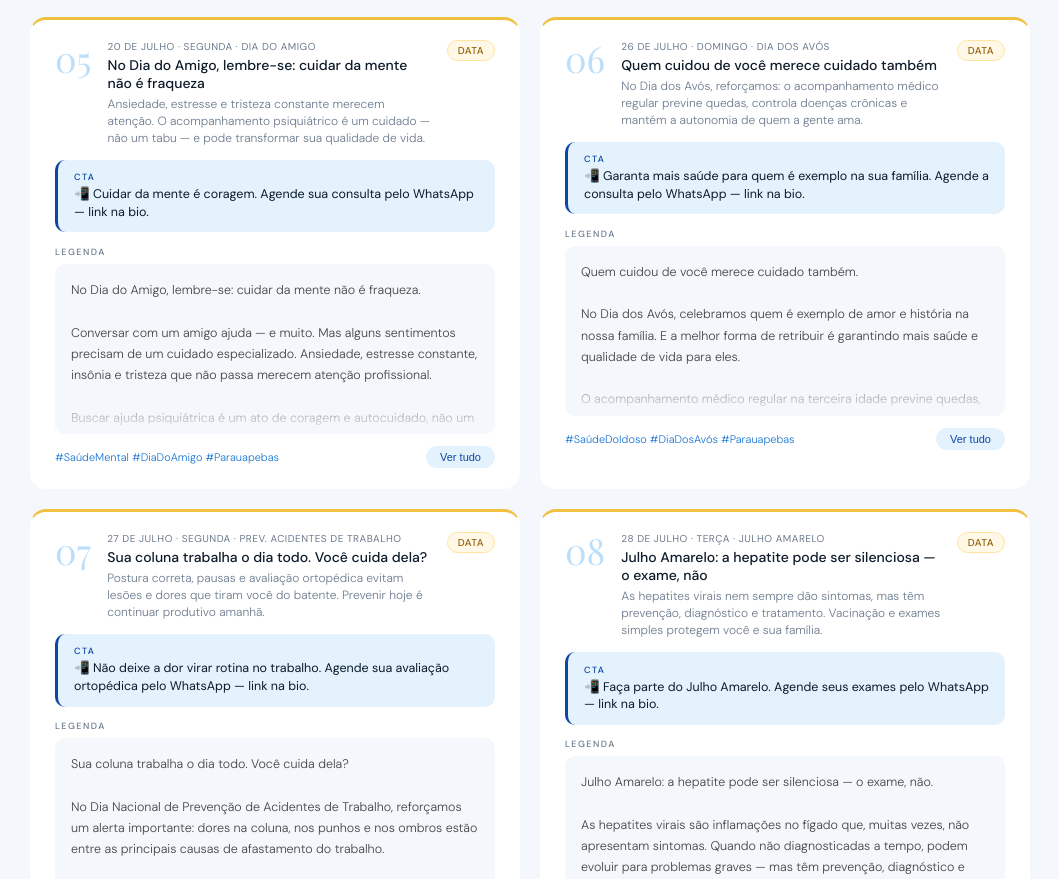
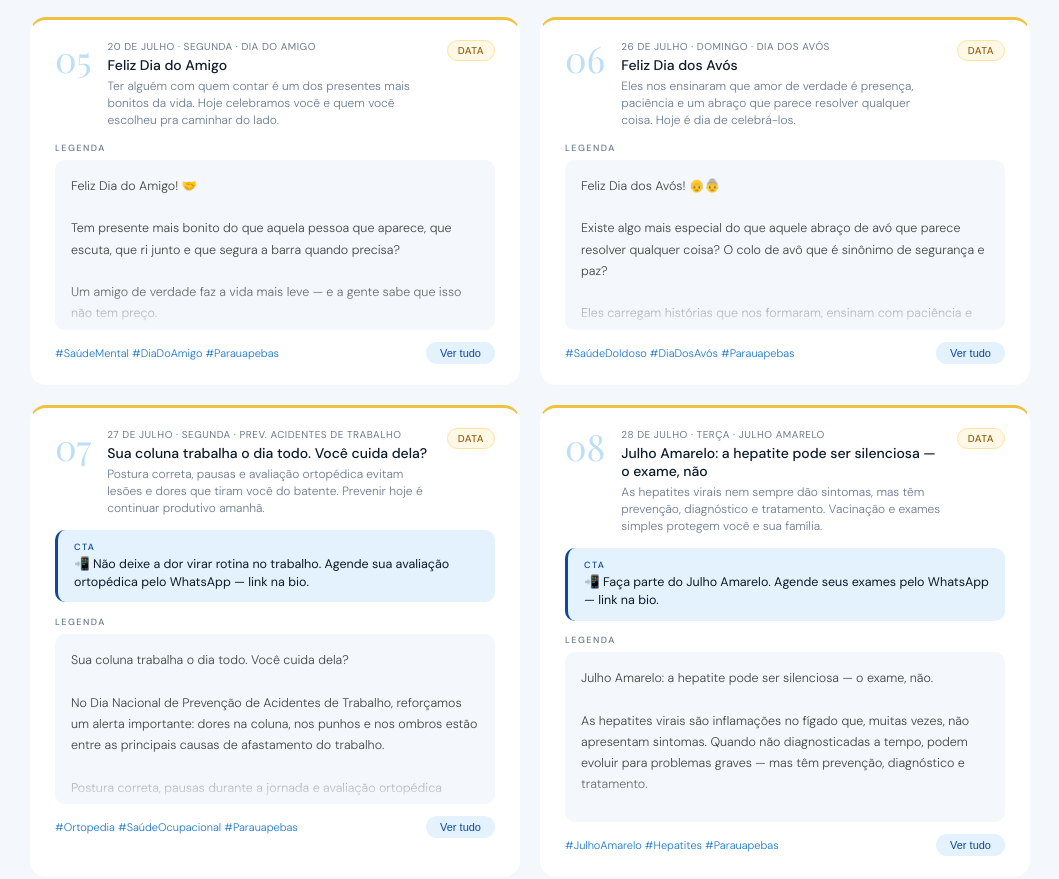
Before and after one commit to isaquelevts/linhas-editoriais, a plain HTML site: page arthros/julho/index.html in a window 1280 px wide. Shown: the part 3074-3953 px from the top of the page, without its empty margins (110-1169 px from the left). Drawn offline with nearby package versions, Linux system fonts and the light colour scheme; a web font is replaced by a local one.

Commit message:
update: posts Dia do Amigo e Dia dos Avos sem conteudo institucional
Substituiu conteudo institucional/medico por legendas celebratorias e afetivas.
Removeu CTA e texto de servicos dos posts #5 e #6 de julho.

```diff
--- a/arthros/julho/index.html
+++ b/arthros/julho/index.html
@@ -284,12 +284,12 @@ nav { position:fixed; top:0; left:0; right:0; z-index:100; background:rgba(255,2
           <div class="tl-item">
             <div class="tl-date"><div class="tl-day">20</div><div class="tl-weekday">Segunda</div></div>
             <div class="tl-line gold-line"></div>
-            <div class="tl-content"><span class="tl-badge badge-data">Post #5 · Dia do Amigo</span><div class="tl-titulo">No Dia do Amigo, cuidar da mente não é fraqueza</div><div class="tl-formato">Arte · Psiquiatria / Saúde Mental</div></div>
+            <div class="tl-content"><span class="tl-badge badge-data">Post #5 · Dia do Amigo</span><div class="tl-titulo">Feliz Dia do Amigo</div><div class="tl-formato">Arte · Comemorativo</div></div>
           </div>
           <div class="tl-item">
             <div class="tl-date"><div class="tl-day">26</div><div class="tl-weekday">Domingo</div></div>
             <div class="tl-line gold-line"></div>
-            <div class="tl-content"><span class="tl-badge badge-data">Post #6 · Dia dos Avós</span><div class="tl-titulo">Quem cuidou de você merece cuidado também</div><div class="tl-formato">Arte · Saúde do Idoso / Geriatria</div></div>
+            <div class="tl-content"><span class="tl-badge badge-data">Post #6 · Dia dos Avós</span><div class="tl-titulo">Feliz Dia dos Avós</div><div class="tl-formato">Arte · Comemorativo</div></div>
           </div>
           <div class="tl-item">
             <div class="tl-date"><div class="tl-day">27</div><div class="tl-weekday">Segunda</div></div>
@@ -493,36 +493,26 @@ Arthros Especialidades Médicas — Parauapebas.
           <div class="post-card-num">05</div>
           <div class="post-card-meta">
             <div class="post-card-date">20 de julho · Segunda · Dia do Amigo</div>
-            <div class="post-card-titulo">No Dia do Amigo, lembre-se: cuidar da mente não é fraqueza</div>
-            <div class="post-card-sub">Ansiedade, estresse e tristeza constante merecem atenção. O acompanhamento psiquiátrico é um cuidado — não um tabu — e pode transformar sua qualidade de vida.</div>
+            <div class="post-card-titulo">Feliz Dia do Amigo</div>
+            <div class="post-card-sub">Ter alguém com quem contar é um dos presentes mais bonitos da vida. Hoje celebramos você e quem você escolheu pra caminhar do lado.</div>
           </div>
           <span class="tl-badge badge-data" style="flex-shrink:0;">Data</span>
         </div>
-        <div class="post-card-cta">
-          <div class="post-card-cta-label">CTA</div>
-          <div class="post-card-cta-txt">📲 Cuidar da mente é coragem. Agende sua consulta pelo WhatsApp — link na bio.</div>
-        </div>
         <div class="post-card-body">
           <div class="post-card-leg-label">Legenda</div>
-          <div class="post-card-legenda" id="leg5">No Dia do Amigo, lembre-se: cuidar da mente não é fraqueza.
+          <div class="post-card-legenda" id="leg5">Feliz Dia do Amigo! 🤝
 
-Conversar com um amigo ajuda — e muito. Mas alguns sentimentos precisam de um cuidado especializado. Ansiedade, estresse constante, insônia e tristeza que não passa merecem atenção profissional.
+Tem presente mais bonito do que aquela pessoa que aparece, que escuta, que ri junto e que segura a barra quando precisa?
 
-Buscar ajuda psiquiátrica é um ato de coragem e autocuidado, não um tabu. A saúde mental é tão importante quanto a saúde do corpo.
+Um amigo de verdade faz a vida mais leve — e a gente sabe que isso não tem preço.
 
-🧠 Ansiedade e síndrome do pânico
-😴 Distúrbios do sono
-💙 Depressão e oscilações de humor
-🤝 Acompanhamento humanizado e sigiloso
+Hoje é dia de celebrar quem caminhou do lado, nos dias bons e nos difíceis. Quem mandou mensagem sem motivo. Quem lembrou do seu aniversário. Quem ficou em silêncio quando era o que você precisava.
 
-Seja também amigo da sua mente.
-
-📲 Agende sua consulta agora!
+Com carinho da equipe Arthros. ❤️
 
 Arthros Especialidades Médicas — Parauapebas.
-📲 Agende pelo WhatsApp: link na bio.
 
-#ArthrosMedicina #SaudeMental #PsiquiatriaParauapebas #DiaDoAmigo #SaudeEmParauapebas</div>
+#ArthrosMedicina #DiaDoAmigo #SaudeEmParauapebas</div>
         </div>
         <div class="post-card-footer">
           <div class="hashtags">#SaúdeMental #DiaDoAmigo #Parauapebas</div>
@@ -536,36 +526,26 @@ Arthros Especialidades Médicas — Parauapebas.
           <div class="post-card-num">06</div>
           <div class="post-card-meta">
             <div class="post-card-date">26 de julho · Domingo · Dia dos Avós</div>
-            <div class="post-card-titulo">Quem cuidou de você merece cuidado também</div>
-            <div class="post-card-sub">No Dia dos Avós, reforçamos: o acompanhamento médico regular previne quedas, controla doenças crônicas e mantém a autonomia de quem a gente ama.</div>
+            <div class="post-card-titulo">Feliz Dia dos Avós</div>
+            <div class="post-card-sub">Eles nos ensinaram que amor de verdade é presença, paciência e um abraço que parece resolver qualquer coisa. Hoje é dia de celebrá-los.</div>
           </div>
           <span class="tl-badge badge-data" style="flex-shrink:0;">Data</span>
         </div>
-        <div class="post-card-cta">
-          <div class="post-card-cta-label">CTA</div>
-          <div class="post-card-cta-txt">📲 Garanta mais saúde para quem é exemplo na sua família. Agende a consulta pelo WhatsApp — link na bio.</div>
-        </div>
         <div class="post-card-body">
           <div class="post-card-leg-label">Legenda</div>
-          <div class="post-card-legenda" id="leg6">Quem cuidou de você merece cuidado também.
+          <div class="post-card-legenda" id="leg6">Feliz Dia dos Avós! 👴👵
 
-No Dia dos Avós, celebramos quem é exemplo de amor e história na nossa família. E a melhor forma de retribuir é garantindo mais saúde e qualidade de vida para eles.
+Existe algo mais especial do que aquele abraço de avó que parece resolver qualquer coisa? O colo de avô que é sinônimo de segurança e paz?
 
-O acompanhamento médico regular na terceira idade previne quedas, controla doenças crônicas e mantém a autonomia e o bem-estar de quem a gente ama.
+Eles carregam histórias que nos formaram, ensinam com paciência e amam de um jeito que só eles sabem fazer. Nos ensinaram que as coisas mais importantes da vida não têm pressa — e que o melhor tempero da comida é o amor com que é feita.
 
-🦴 Saúde óssea e prevenção de quedas
-❤️ Controle de doenças crônicas
-💊 Revisão de medicamentos
-🩺 Acompanhamento completo do idoso
+Hoje é dia de celebrar quem faz a gente se sentir em casa só de estar por perto.
 
-Cuide de quem sempre cuidou de você.
-
-📲 Agende sua consulta agora!
+Com todo o amor da equipe Arthros. ❤️
 
 Arthros Especialidades Médicas — Parauapebas.
-📲 Agende pelo WhatsApp: link na bio.
 
-#ArthrosMedicina #SaudeDoIdoso #DiaDosAvos #TerceiraIdade #SaudeEmParauapebas</div>
+#ArthrosMedicina #DiaDosAvos #SaudeEmParauapebas</div>
         </div>
         <div class="post-card-footer">
           <div class="hashtags">#SaúdeDoIdoso #DiaDosAvós #Parauapebas</div>
@@ -671,8 +651,8 @@ Arthros Especialidades Médicas — Parauapebas.
     <div class="regras-grid">
       <div class="regra-card animate animate-delay-2"><div class="regra-icon">💛</div><div class="regra-titulo">Julho Amarelo</div><div class="regra-texto">Campanha de combate às hepatites virais. Foco em vacinação, exames preventivos e conscientização. Post #8 (28/07) dedicado a esta data.</div></div>
       <div class="regra-card animate animate-delay-2"><div class="regra-icon">🎒</div><div class="regra-titulo">Férias Escolares</div><div class="regra-texto">Mês de férias em julho. Gancho ideal para conteúdo de pediatria, prevenção de acidentes e atualização da saúde das crianças.</div></div>
-      <div class="regra-card animate animate-delay-2"><div class="regra-icon">🤝</div><div class="regra-titulo">Dia do Amigo (20/07)</div><div class="regra-texto">Oportunidade para falar de saúde mental e psiquiatria de forma leve e acolhedora. Post #5 dedicado a esta data.</div></div>
-      <div class="regra-card animate animate-delay-3"><div class="regra-icon">👵</div><div class="regra-titulo">Dia dos Avós (26/07)</div><div class="regra-texto">Foco na saúde do idoso: prevenção de quedas, controle de doenças crônicas e qualidade de vida. Post #6 dedicado a esta data.</div></div>
+      <div class="regra-card animate animate-delay-2"><div class="regra-icon">🤝</div><div class="regra-titulo">Dia do Amigo (20/07)</div><div class="regra-texto">Post celebratório com foco na conexão e no afeto. Tom leve e humano, sem conteúdo institucional. Post #5 dedicado a esta data.</div></div>
+      <div class="regra-card animate animate-delay-3"><div class="regra-icon">👵</div><div class="regra-titulo">Dia dos Avós (26/07)</div><div class="regra-texto">Post afetivo celebrando a figura dos avós. Tom emocional e acolhedor, sem conteúdo institucional. Post #6 dedicado a esta data.</div></div>
       <div class="regra-card animate animate-delay-3"><div class="regra-icon">#️⃣</div><div class="regra-titulo">Hashtags fixas</div><div class="regra-texto">#ArthrosMedicina #ArthrosParauapebas #SaudeEmParauapebas #ClinicaMedica #MedicinaHumanizada — usar em todos os posts.</div></div>
       <div class="regra-card animate animate-delay-3"><div class="regra-icon">📅</div><div class="regra-titulo">Volume e distribuição</div><div class="regra-texto">8 posts em julho, ao menos 1 por semana. Especialidades: Pediatria, Dermatologia, Ondas de Choque, Endocrinologia, Psiquiatria, Geriatria, Ortopedia e Clínica Geral.</div></div>
     </div>
```
